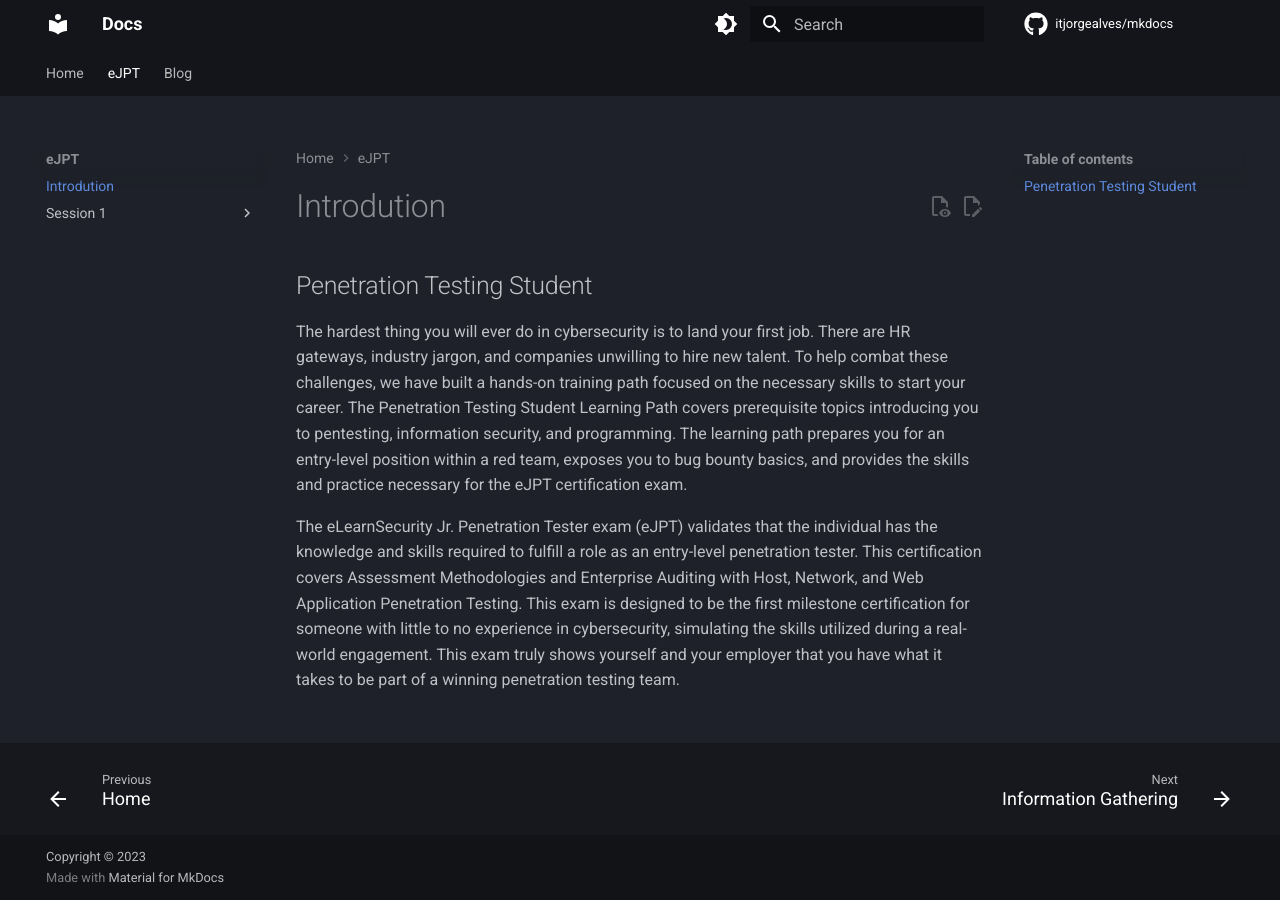
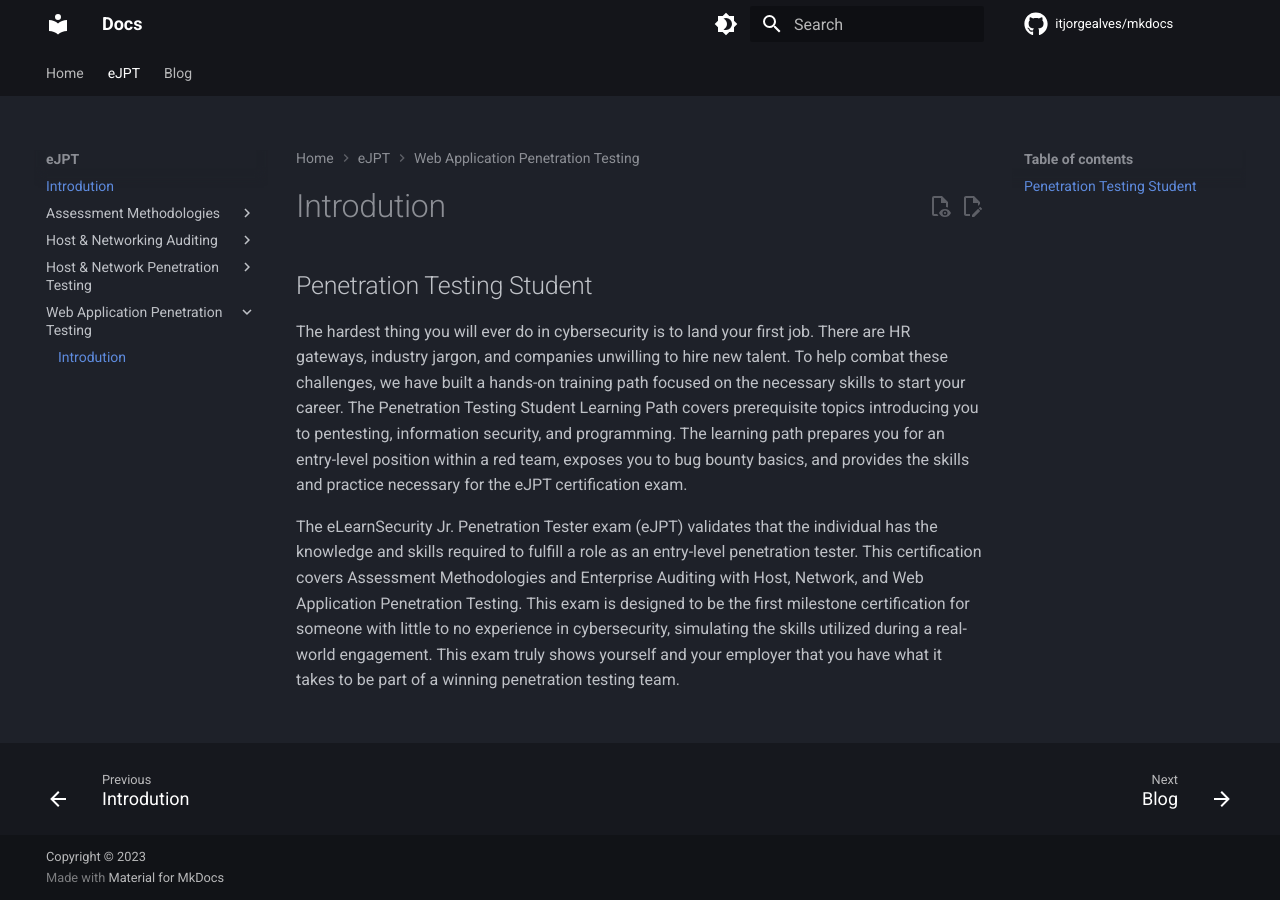
Before and after one commit to itjorgealves/mkdocs, an MkDocs documentation site: the page built from docs/eJPT/ejpt.md, in a window 1280 px wide. Built offline with MkDocs 1.6.1 and Material for MkDocs 9.7.7, drawn with Linux system fonts in a browser that asks for light colours; comment, search, counter and statistics services are not loaded.

Commit message:
New changes

```diff
--- a/mkdocs.yml
+++ b/mkdocs.yml
@@ -94,8 +94,20 @@ nav:
   - Home: index.md
   - eJPT:
     - Introdution: eJPT/ejpt.md
-    - Session 1:
-      - Course 1:
-        - Assessment Methodologies:
-          - Information Gathering: eJPT/S1/C1/Assessment-Methodologies-Information-Gathering.md
+    - Assessment Methodologies:
+      - Information Gathering: eJPT/S1/C1/Assessment-Methodologies-Information-Gathering.md
+      - Footprinting & Scanning: eJPT/ejpt.md
+      - Enumeration: eJPT/ejpt.md
+      - Vulnerability Assesment: eJPT/ejpt.md
+    - Host & Networking Auditing:
+      - Auditing Fundamentals: eJPT/ejpt.md
+    - Host & Network Penetration Testing:
+      - System/Host Based Attacks: eJPT/ejpt.md
+      - Network-Based Attacks: eJPT/ejpt.md
+      - The Metasploit Framework (MSF): eJPT/ejpt.md
+      - Exploitation: eJPT/ejpt.md
+      - Post-Exploitation: eJPT/ejpt.md
+      - Social Engineering: eJPT/ejpt.md
+    - Web Application Penetration Testing:
+      - Introduction to the Web and HTTP Protocol: eJPT/ejpt.md
   - Blog: blog/index.md
```
